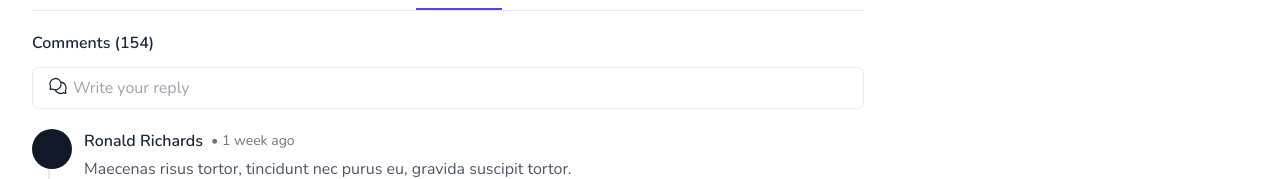
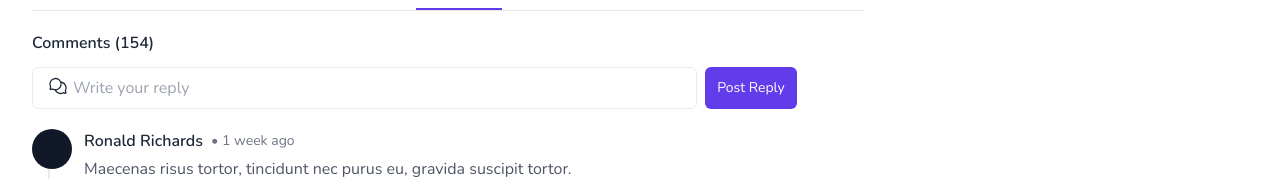
Before and after one commit to Michaeloye/course-preview-v2, a Vue app: page /course-details in a window 1280 px wide. Both pictures are taken after a click on the element "Comments". Shown: the part 610-789 px from the top of the page. Built offline with nearby package versions, Linux system fonts and the light colour scheme.

Commit message:
Add post reply button

```diff
--- a/src/components/CourseComments.vue
+++ b/src/components/CourseComments.vue
@@ -6,11 +6,13 @@ import ReplyIcon from '~/components/icons/ReplyIcon.vue';
 <template>
   <div>
     <h4 class="font-semibold">Comments (154)</h4>
-    <div class="relative mt-3">
+    <div class="relative mt-3 flex gap-2">
       <ReplyIcon class="w-6 h-6 absolute left-4 top-[50%] -translate-y-[50%]" />
       <input
-        class="w-full border border-[#e9eaf0] p-2 pl-10 rounded-md focus:border-primary-purple focus:outline-primary-purple"
+        class="w-[80%] border border-[#e9eaf0] p-2 pl-10 rounded-md focus:border-primary-purple focus:outline-primary-purple"
         placeholder="Write your reply" />
+
+      <button class="py-2 px-3 bg-primary-purple text-white rounded-md text-sm">Post Reply</button>
     </div>
     <div class="mt-5">
       <div class="relative ">
```
